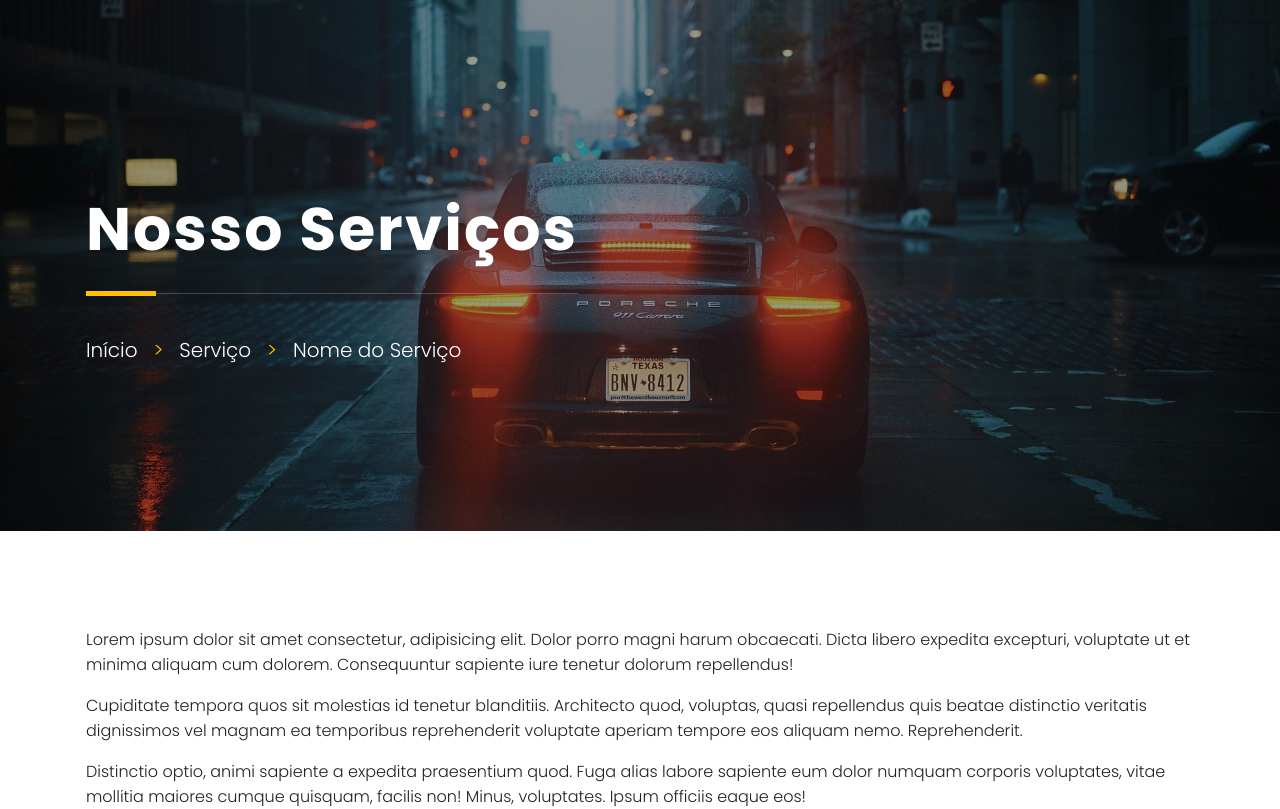
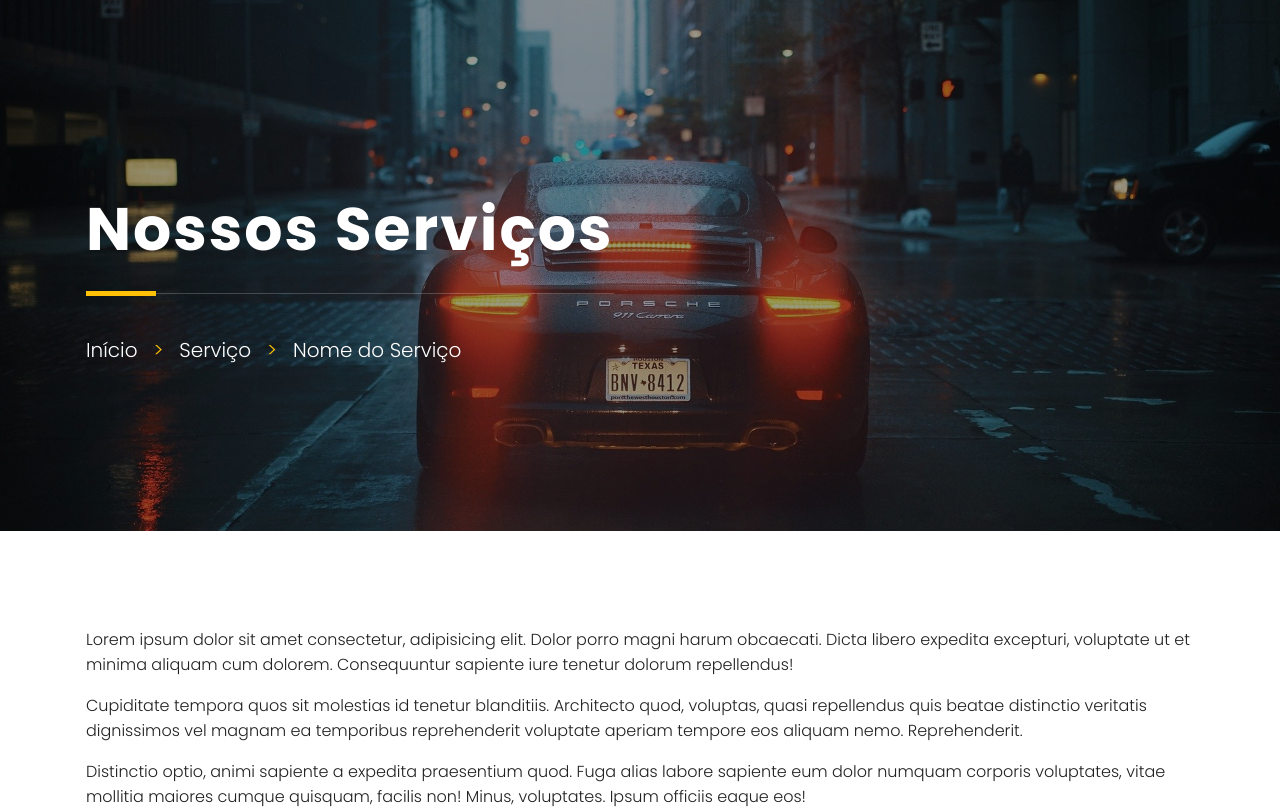
Before and after one commit to Danielpernnasc/react-autoescolanascimento, a React (Create React App) app: page /Servicos in a window 1280 px wide. Shown: the top 809 px of the page. Built offline with nearby package versions, Linux system fonts and the light colour scheme.

Commit message:
test About, Product

```diff
--- a/src/components/pages/ProductDetail.js
+++ b/src/components/pages/ProductDetail.js
@@ -40,7 +40,7 @@ const ProductDetail = () => (
     <>
     <Hero image={HeroImage}>
         <Heading>
-            <h1>Nosso Serviços</h1>
+            <h1>Nossos Serviços</h1>
         </Heading>
         <BreadCrumb items={[
               { label: "Início", link: "/" },
```
Also changed, not shown: 2 other files (tests, documents, lock files or other folders).
